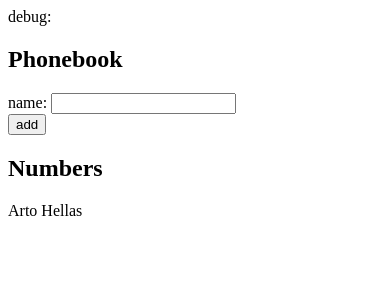
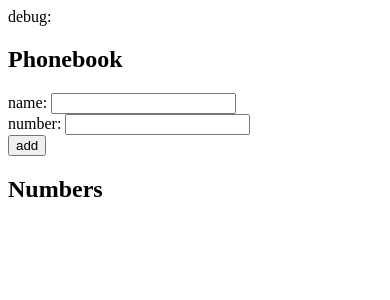
Before and after one commit to ZennithYattare/fullStackOpenCourse, a React (Vite) app in the folder part2/phonebook/: page / in a window 390 px wide. Shown: the top 300 px of the page. Built offline with nearby package versions, Linux system fonts and the light colour scheme.

Commit message:
done 2.8: The Phonebook Step3

```diff
--- a/part2/phonebook/src/App.jsx
+++ b/part2/phonebook/src/App.jsx
@@ -3,8 +3,9 @@
 import { useState } from "react";
 
 function App() {
-	const [persons, setPersons] = useState([{ name: "Arto Hellas" }]);
+	const [persons, setPersons] = useState([]);
 	const [newName, setNewName] = useState("");
+	const [newNumber, setNewNumber] = useState("");
 
 	const addPerson = (event) => {
 		event.preventDefault();
@@ -12,6 +13,7 @@
 
 		const personObject = {
 			name: newName,
+			number: newNumber,
 			id: persons.length + 1,
 		};
 
@@ -21,6 +23,7 @@
 			alert(`${newName} is already added to the phonebook`);
 		} else {
 			setPersons(persons.concat(personObject));
+			setNewNumber("");
 			setNewName("");
 		}
 	};
@@ -28,6 +31,11 @@
 	const handlePersonChange = (event) => {
 		console.log(event.target.value);
 		setNewName(event.target.value);
+	};
+
+	const handleNumberChange = (event) => {
+		console.log(event.target.value);
+		setNewNumber(event.target.value);
 	};
 
 	return (
@@ -40,12 +48,18 @@
 					<input value={newName} onChange={handlePersonChange} />
 				</div>
 				<div>
+					number:{" "}
+					<input value={newNumber} onChange={handleNumberChange} />
+				</div>
+				<div>
 					<button type="submit">add</button>
 				</div>
 			</form>
 			<h2>Numbers</h2>
 			{persons.map((person) => (
-				<p key={person.name}>{person.name}</p>
+				<p key={person.name}>
+					{person.name} {person.number}
+				</p>
 			))}
 		</div>
 	);
```
